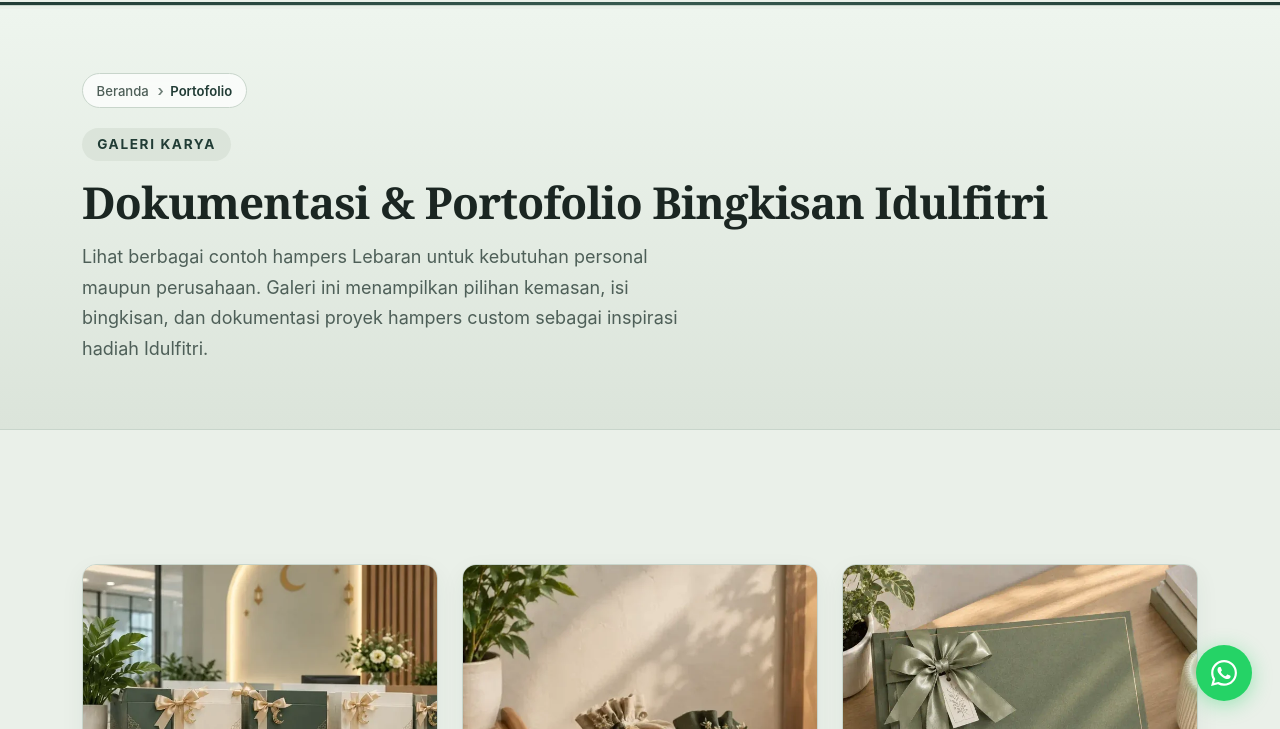
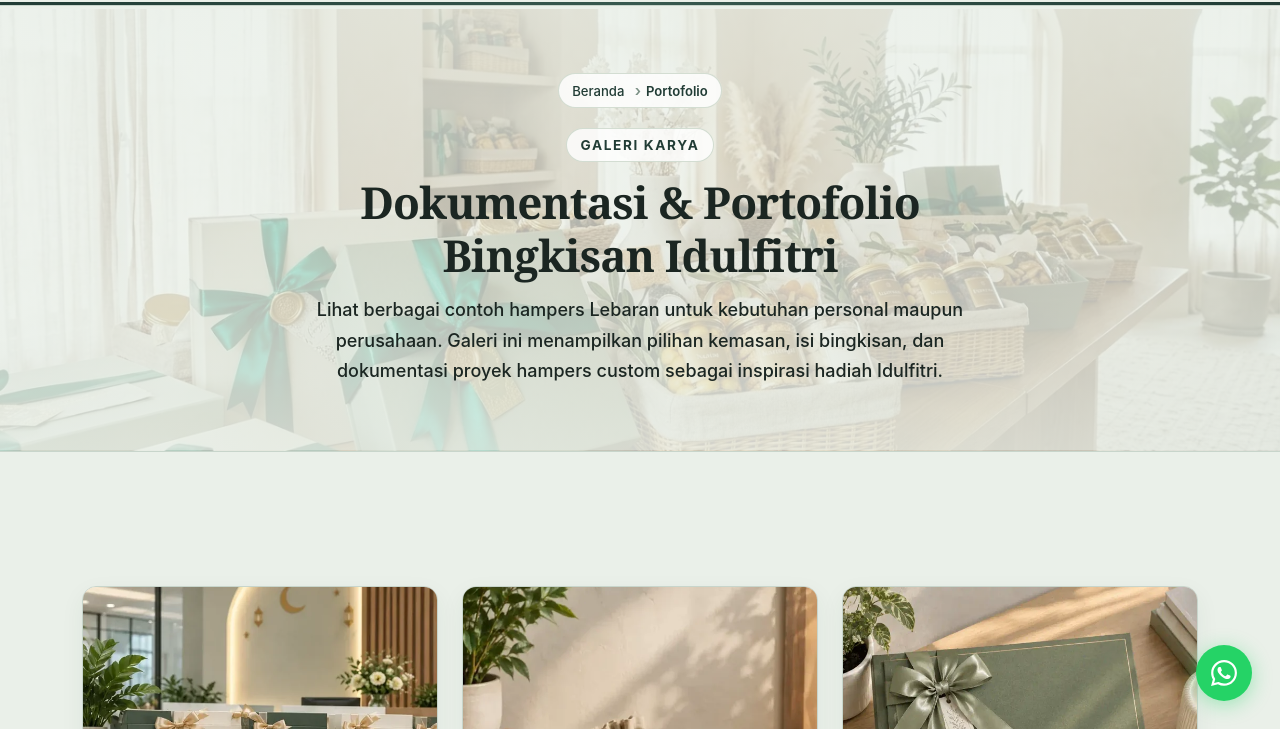
Before and after one commit to laudyaregina32-art/hampers-lebaran, a website: page portofolio.html in a window 1280 px wide. Shown: the part 71-800 px from the top of the page. Drawn offline with Linux system fonts and the light colour scheme.

Commit message:
feat(portofolio): posisikan teks header di tengah dan terapkan background foto hampers lebaran orisinal

```diff
--- a/portofolio.html
+++ b/portofolio.html
@@ -55,6 +55,7 @@
   <link rel="manifest" href="/site.webmanifest">
 
   <!-- Preload LCP Image -->
+  <link rel="preload" as="image" href="assets/images/portofolio-bg-hampers.webp" type="image/webp">
   <link rel="preload" as="image" href="assets/images/hampers-perusahaan.webp" fetchpriority="high">
 
   <!-- Stylesheets -->
@@ -838,6 +839,90 @@
       font-size: .96rem;
       font-weight: 600;
       color: var(--hl-accent-dark)
+    }
+
+    .hl-page-header--portofolio {
+      background-color: var(--hl-bg) !important;
+      background-image: linear-gradient(180deg, rgba(234, 240, 233, 0.84) 0%, rgba(234, 240, 233, 0.72) 45%, rgba(234, 240, 233, 0.88) 100%), url('assets/images/portofolio-bg-hampers.webp') !important;
+      background-size: cover !important;
+      background-position: center 45% !important;
+      background-repeat: no-repeat !important;
+      border-bottom: 1px solid var(--hl-border);
+      padding-block: clamp(3.25rem, 6vw, 4.75rem);
+      margin-bottom: clamp(2rem, 3.5vw, 3rem);
+      position: relative;
+    }
+
+    .hl-page-header--portofolio .hl-breadcrumb {
+      display: inline-flex;
+      align-items: center;
+      background: rgba(255, 255, 255, 0.82) !important;
+      border: 1px solid rgba(204, 216, 203, 0.85) !important;
+      border-radius: 100px;
+      padding: .35rem .85rem;
+      font-size: .82rem;
+      font-weight: 500;
+      margin-bottom: 1.25rem;
+      list-style: none;
+    }
+
+    .hl-page-header--portofolio .hl-breadcrumb a {
+      color: var(--hl-accent-dark) !important;
+      text-decoration: none;
+    }
+
+    .hl-page-header--portofolio .hl-breadcrumb a:hover {
+      color: var(--hl-primary) !important;
+    }
+
+    .hl-page-header--portofolio .hl-breadcrumb li+li::before {
+      content: '›' !important;
+      margin: 0 .3rem;
+      color: #7a8f84 !important;
+    }
+
+    .hl-page-header--portofolio .hl-breadcrumb [aria-current=page] {
+      color: var(--hl-accent-dark) !important;
+      font-weight: 600;
+    }
+
+    .hl-page-header--portofolio .hl-eyebrow {
+      display: inline-block;
+      background: rgba(255, 255, 255, 0.8) !important;
+      border: 1px solid rgba(204, 216, 203, 0.85) !important;
+      color: var(--hl-accent-dark) !important;
+      font-size: .85rem;
+      font-weight: 700;
+      letter-spacing: .12em;
+      text-transform: uppercase;
+      padding: .28rem .85rem;
+      border-radius: 100px;
+      margin-bottom: .85rem;
+    }
+
+    .hl-page-header--portofolio .hl-heading {
+      font-size: clamp(1.85rem, 3.8vw, 2.75rem) !important;
+      font-weight: 700;
+      line-height: 1.22;
+      letter-spacing: -.02em;
+      margin-bottom: .85rem;
+      color: var(--hl-text) !important;
+      text-shadow: none !important;
+      max-width: 820px;
+      margin-inline: auto;
+      text-wrap: balance;
+    }
+
+    .hl-page-header--portofolio .hl-page-header__desc {
+      color: var(--hl-text) !important;
+      font-size: clamp(1rem, 1.8vw, 1.125rem);
+      font-weight: 500;
+      max-width: 680px;
+      line-height: 1.7;
+      margin-inline: auto;
+      margin-bottom: 0;
+      text-shadow: none !important;
+      text-wrap: pretty;
     }
 
     .hl-page-header {
@@ -1229,9 +1314,9 @@
 
   <main id="main-content">
 
-    <div class="hl-page-header">
+    <div class="hl-page-header hl-page-header--portofolio text-center">
       <div class="container">
-        <nav aria-label="Breadcrumb">
+        <nav aria-label="Breadcrumb" class="d-flex justify-content-center">
           <ol class="hl-breadcrumb">
             <li><a href="index.html">Beranda</a></li>
             <li><span aria-current="page">Portofolio</span></li>
```
Also changed, not shown: schema-audit-report.md (+1 -1 lines), assets/images/portofolio-bg-hampers.webp (added).
